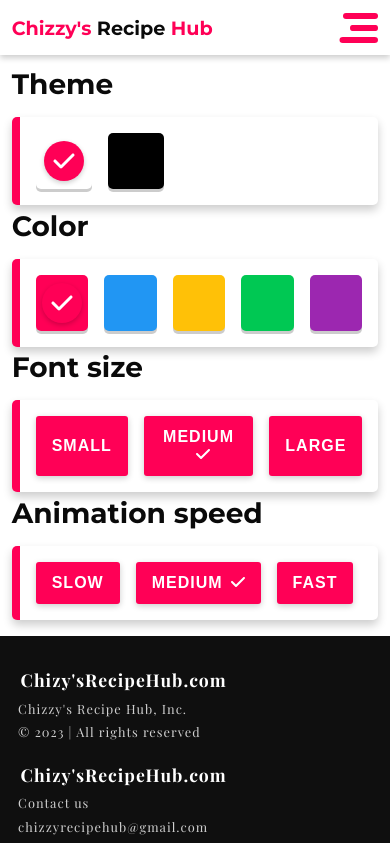
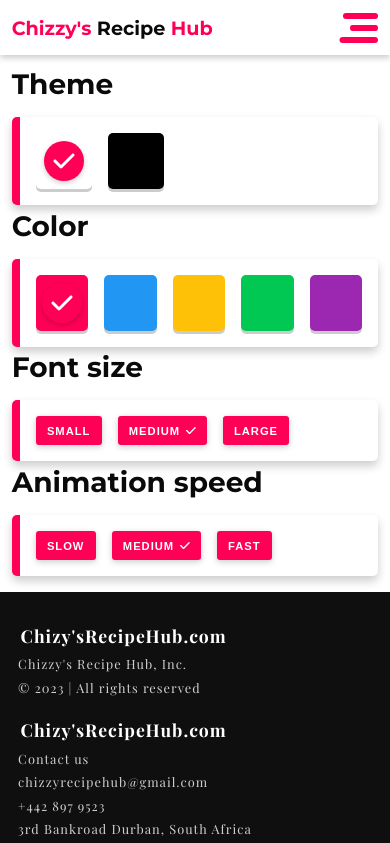
Before and after one commit to chizobachigbo/chizzys-recipe-hub.github.io, a React (Create React App) app: page /settings in a window 390 px wide. Shown: the top 843 px of the page. Built offline with nearby package versions, Linux system fonts and the light colour scheme.

Commit message:
settings css update

```diff
--- a/src/pages/Settings.jsx
+++ b/src/pages/Settings.jsx
@@ -150,7 +150,7 @@ export default function Settings() {
   }
 
   return (
-    <div>
+    <div className="settings">
       <div className="section d-block">
         <h2>Theme</h2>
         <div className="options-container">
--- a/src/styles/index.scss
+++ b/src/styles/index.scss
@@ -160,6 +160,12 @@ img {
   max-width: 100%;
 }
 
+.settings{
+  .btn{
+    font-size: clamp(0.7rem, 2.5vw, 1rem);
+  }
+}
+
 @import "partials/navbar.scss";
 @import "partials/hero-section.scss";
 @import "partials/custom-image.scss";
@@ -169,6 +175,7 @@ img {
 @import "partials/animation.scss";
 @import "partials/view-recipe.scss";
 @import "partials/recipe-card-image.scss";
+
 
 @media screen and (max-width: 1280px) {
   .container {
```
